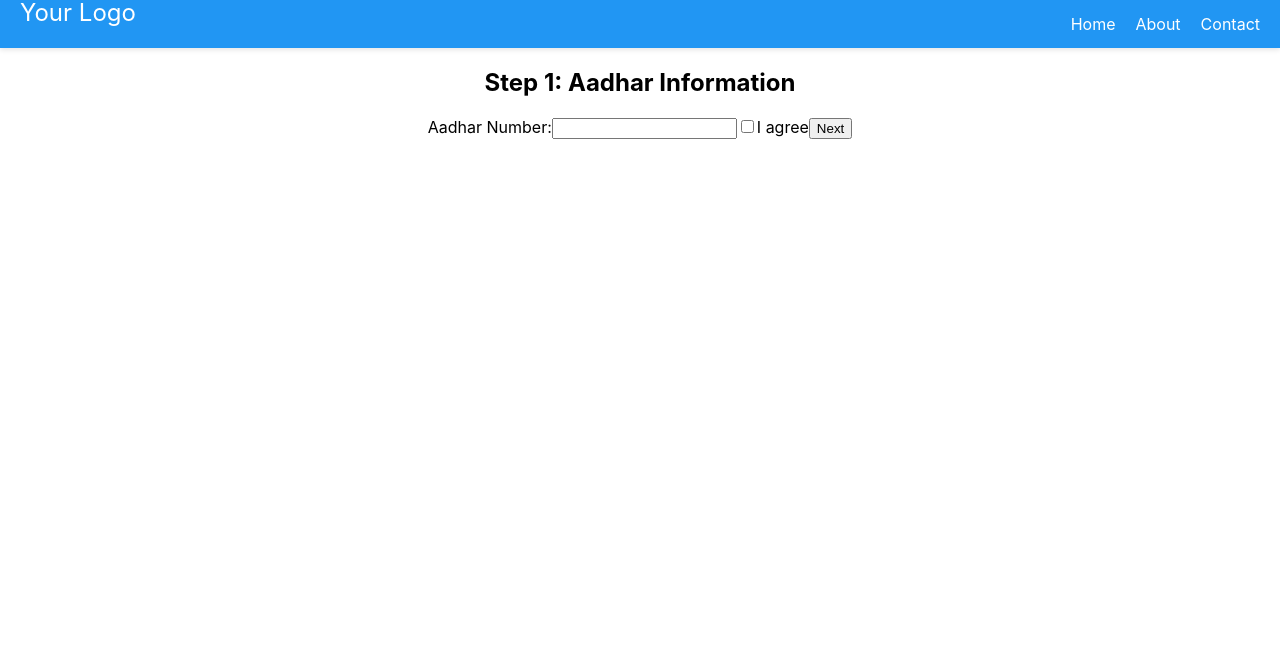
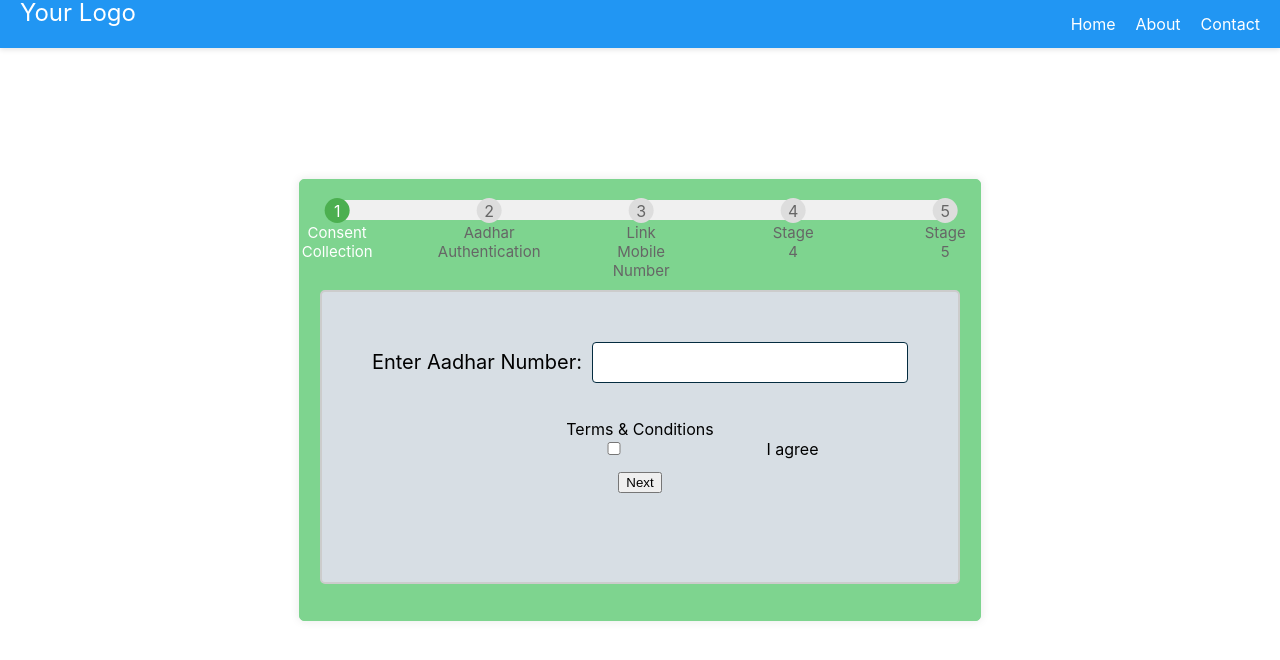
Before and after one commit to chaithanya99/HAD, a React (Create React App) app in the folder frontend/: page /register-patient in a window 1280 px wide. Shown: the top 660 px of the page. Built offline with nearby package versions, Linux system fonts and the light colour scheme.

Commit message:
Patient-Registration UI Backbone

```diff
--- a/frontend/src/components/PatientRegistration.css
+++ b/frontend/src/components/PatientRegistration.css
@@ -0,0 +1,33 @@
+.centered-box {
+    width: 50%; /* Adjust the width as per your requirement */
+    margin: 0 auto;
+    padding: 20px;
+    border: 1px solid #7ed48f;
+    border-radius: 5px;
+    box-shadow: 0 0 10px rgba(34, 28, 28, 0.1);
+    background-color: #7ed48f;
+    position: absolute;
+    top: 50%;
+    left: 50%;
+    transform: translate(-50%, -50%);
+    height: 400px;
+}
+
+.Stage-1 input {
+    width: 50%;
+    padding: 8px;
+    margin-bottom: 16px;
+    border: 1px solid #042c40;
+    border-radius: 4px;
+    font-size: 20px;
+}
+
+.Stage-Components {
+    border: 2px solid #ccc; /* Border style */
+    border-radius: 5px; /* Rounded corners */
+    padding: 20px; /* Padding inside the box */
+    margin: 20px 0; /* Margin around the box */
+    margin-top: 70px;
+    height: 250px;
+    background-color: #d7dee4;
+}
--- a/frontend/src/components/PatientRegistration.js
+++ b/frontend/src/components/PatientRegistration.js
@@ -2,6 +2,7 @@ import React, { useState, useEffect } from 'react';
 import Navbar from './Navbar';
 import axios from 'axios';
 import './PatientRegistration.css';
+import ProgressBar from './ProgressBar';
 
 const PatientRegistration = () => {
   const [step, setStep] = useState(1);
@@ -93,20 +94,28 @@ const PatientRegistration = () => {
     <div>
       <Navbar/>
       <div className="centered-box" style={{textAlign:'center'}}>
+        <ProgressBar currentStage={step}/>
         {/* Render form based on the current step */}
+        <div className='Stage-Components'>
           {step === 1 && (
-          <div>
-            <h2>Step 1: Aadhar Information</h2>
+          <div className='Stage-1'>
+            {/* <h2>Step 1: Aadhar Information</h2> */}
             <form onSubmit={handleSubmit}>
-              <label>
-                Aadhar Number:
+              <label style={{ display: 'block', marginTop: '30px', fontSize: '20px' }}>
+                Enter Aadhar Number:
                 <input
                   type="text"
                   value={aadharNumber}
                   onChange={(e) => setAadharNumber(e.target.value)}
+                  style={{ marginLeft: '10px' }}
                 />
               </label>
               {/* Add other form fields */}
+              <br />
+              <label>
+                Terms & Conditions
+              </label>
+              <br />
               <label>
                 <input
                   type="checkbox"
@@ -115,6 +124,7 @@ const PatientRegistration = () => {
                 />
                 I agree
               </label>
+              <br />
               <button type="submit">Next</button>
             </form>
           </div>
@@ -164,7 +174,7 @@ const PatientRegistration = () => {
           </div>
           )}
 
-          {step === 3 && (
+          {/* {step === 3 && (
           <div>
             <h2>Step 3: Profile Information</h2>
             <div>
@@ -177,7 +187,7 @@ const PatientRegistration = () => {
             </button>
             <button onClick={() => setStep(step - 1)}>Previous</button>
           </div>
-        )}
+          )} */}
 
           {step === 3 && (
             <div>
@@ -252,6 +262,7 @@ const PatientRegistration = () => {
         )}
         </div>
       </div>
+    </div>
   );
 };
 
--- /dev/null
+++ b/frontend/src/components/ProgressBar.css
@@ -0,0 +1,51 @@
+.progress-bar-container {
+    position: relative;
+    width: 100%;
+    margin-bottom: 20px;
+}
+
+.progress-bar {
+    width: 95%;
+    height: 20px;
+    transform: translateX(3%);
+    background-color: #f0f0f0;
+    border-radius: 5px;
+    overflow: hidden;
+}
+
+.progress {
+    height: 100%;
+    background-color: #4caf50; /* Green color for progress */
+}
+
+.stage-indicators {
+    position: absolute;
+    top: -10%;
+    transform: translateX(2%);
+    width: 95%;
+}
+
+.stage-indicator {
+    position: absolute;
+    top: 0;
+    transform: translateX(-30%);
+    background-color: #ddd;
+    border-radius: 50%;
+    color: #666;
+    width: 25px;
+    height: 25px;
+    display: flex;
+    justify-content: center;
+    align-items: center;
+}
+
+.stage-indicator.completed {
+    background-color: #4caf50; /* Green color for completed stages */
+    color: #fff;
+}
+.stage-name {
+    position: absolute;
+    top: 100%;
+    font-size: 15px;
+    text-align: center;
+}
--- /dev/null
+++ b/frontend/src/components/ProgressBar.js
@@ -0,0 +1,56 @@
+import React from 'react';
+import './ProgressBar.css'; // Import CSS file for styling
+
+const ProgressBar = ({ currentStage }) => {
+  // Define the number of stages
+  const totalStages = 5;
+  const stageNames = ["Consent Collection", "Aadhar Authentication", "Link Mobile Number", "Stage 4", "Stage 5"];
+
+  // Calculate the width of the progress bar based on the current stage
+  let progressBarWidth;
+  switch (currentStage) {
+    case 1:
+      progressBarWidth = '0%';
+      break;
+    case 2:
+      progressBarWidth = '25%';
+      break;
+    case 3:
+      progressBarWidth = '50%';
+      break;
+    case 4:
+      progressBarWidth = '75%';
+      break;
+    case 5:
+      progressBarWidth = '100%';
+      break;
+    default:
+      progressBarWidth = '0%';
+  }
+
+  return (
+    <div className="progress-bar-container">
+        <div className="progress-bar">
+            {/* Progress bar */}
+            <div className="progress" style={{ width: progressBarWidth }}></div>
+        </div>
+        {/* Stage indicators */}
+        <div className="stage-indicators">
+            {/* Create stage indicators for each stage */}
+            {[...Array(totalStages)].map((_, index) => (
+            <div
+                key={index}
+                className={`stage-indicator ${currentStage > index ? 'completed' : ''}`}
+                style={{ left: `${(index / (totalStages - 1)) * 100}%` }}
+            >
+                {/* Display the stage number */}
+                {index + 1}
+                <span className="stage-name">{stageNames[index]}</span>
+            </div>
+            ))}
+        </div>
+    </div>
+  );
+};
+
+export default ProgressBar;
```
Also changed, not shown: frontend/src/components/Login.css (indentation only). Lines whose indentation alone changed are shown as unchanged.
